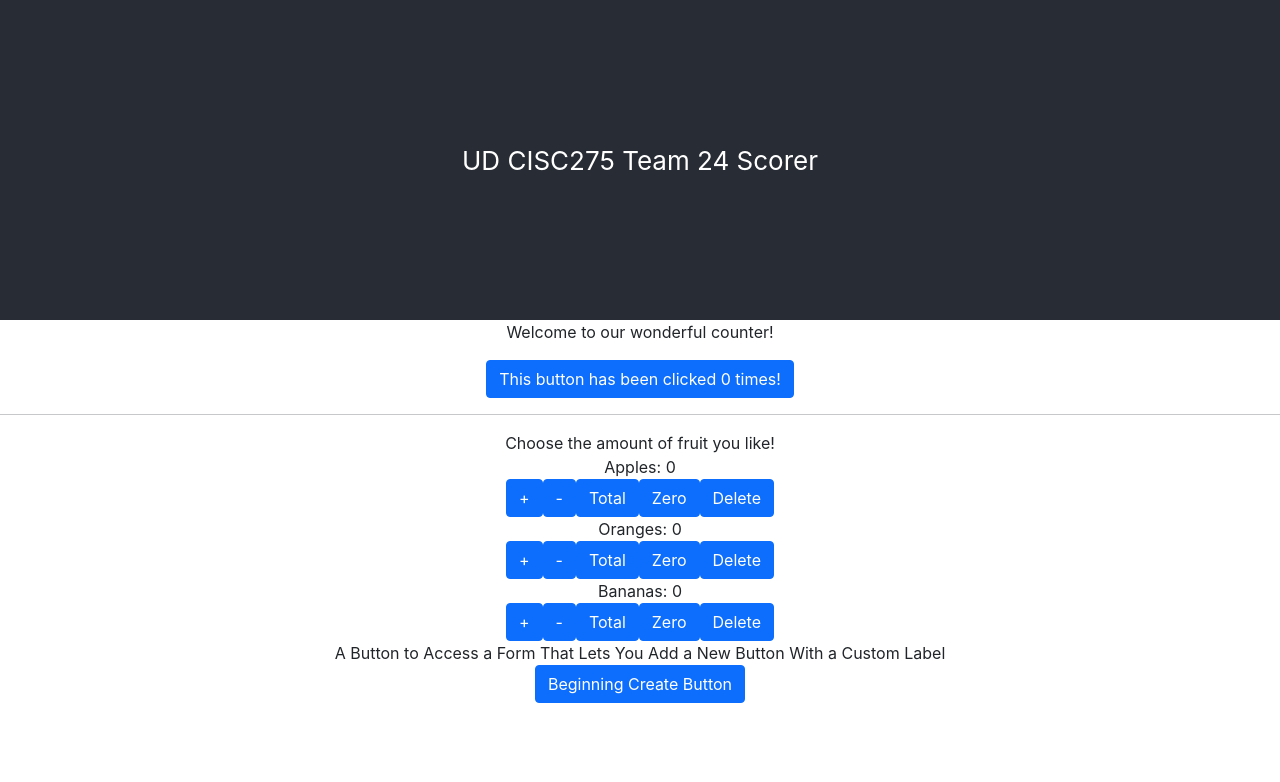
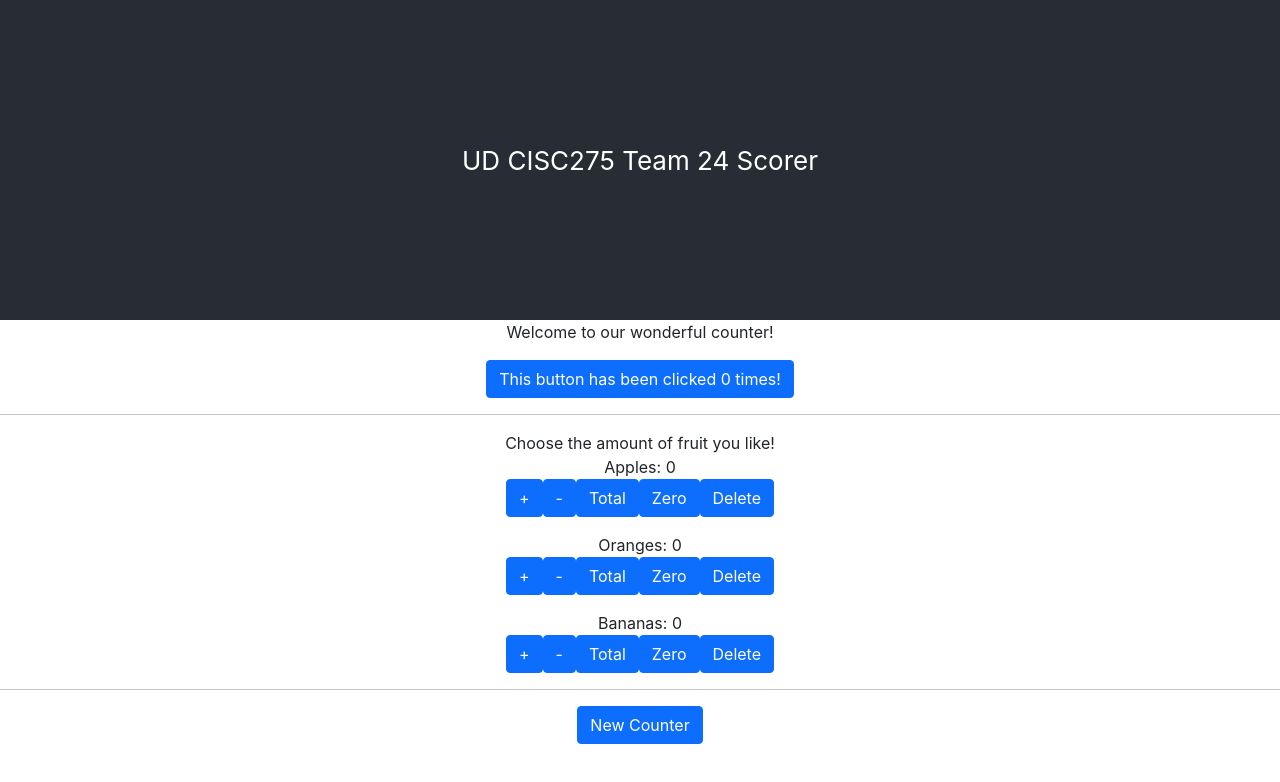
Before and after one commit to weldindunn/team-24-scorer, a React (Create React App) app: page / in a window 1280 px wide. Shown: the top 782 px of the page. Built offline with nearby package versions, Linux system fonts and the light colour scheme.

Commit message:
Pulling delete counter change

```diff
--- a/src/App.tsx
+++ b/src/App.tsx
@@ -1,10 +1,20 @@
-import React from "react";
+import React, { useState } from "react";
+import { Stack } from "react-bootstrap";
 import "./App.css";
 import { FruitCounter } from "./components/FruitCounter";
 import { Counter } from "./components/Counter";
-import { Access_and_Add } from "./components/Access-and-Add";
+//import { Access_and_Add } from "./components/Access-and-Add";
+import { AddCounterButton } from "./components/AddCounterButton";
+
+const NAMES = ["Apples", "Oranges", "Bananas"];
 
 function App(): JSX.Element {
+    const [names, setNames] = useState<string[]>(NAMES);
+
+    function addName(name: string) {
+        setNames([...names, name]);
+    }
+
     return (
         <div>
             <div className="App">
@@ -18,10 +28,17 @@ function App(): JSX.Element {
                 </div>
                 <div>
                     <span>Choose the amount of fruit you like!</span>
-                    <FruitCounter name={"Apples"}></FruitCounter>
-                    <FruitCounter name={"Oranges"}></FruitCounter>
-                    <FruitCounter name="Bananas"></FruitCounter>
-                    <Access_and_Add></Access_and_Add>
+                    <Stack gap={3}>
+                        {names.map((name: string) => (
+                            <div key={name}>
+                                <FruitCounter name={name}></FruitCounter>
+                            </div>
+                        ))}
+                    </Stack>
+                    <hr />
+                </div>
+                <div>
+                    <AddCounterButton addName={addName}></AddCounterButton>
                 </div>
             </div>
         </div>
--- a/src/components/Access-and-Add.tsx
+++ b/src/components/Access-and-Add.tsx
@@ -19,7 +19,7 @@ function Reveal({ visible, setVisible }: visible): JSX.Element {
     }
     return (
         <div>
-            <Button onClick={flipVisibility}>Beginning Create Button</Button>
+            <Button onClick={flipVisibility}>Create Button</Button>
         </div>
     );
 }
--- /dev/null
+++ b/src/components/AddCounterButton.tsx
@@ -0,0 +1,55 @@
+import React, { useState } from "react";
+import { Button, Form, Row } from "react-bootstrap";
+
+export function AddCounterButton({
+    addName
+}: {
+    addName: (name: string) => void;
+}): JSX.Element {
+    const [visible, setVisibility] = useState<boolean>(false);
+    const [name, setName] = useState<string>("");
+
+    function setVisible() {
+        setVisibility(true);
+    }
+
+    function setInvisible() {
+        setVisibility(false);
+    }
+
+    function saveCounter() {
+        addName(name);
+        setInvisible();
+    }
+
+    return (
+        <div>
+            <div>
+                <Button onClick={setVisible}>New Counter</Button>
+            </div>
+            <div>
+                {visible ? (
+                    <div>
+                        <div>
+                            <div>
+                                <Form.Group as={Row}>
+                                    <Form.Control>
+                                        value={name}, onChange=
+                                        {(
+                                            event: React.ChangeEvent<HTMLInputElement>
+                                        ) => setName(event.target.value)}
+                                    </Form.Control>
+                                </Form.Group>
+                            </div>
+                        </div>
+                        <div>
+                            <Button onClick={saveCounter}>Add</Button>
+                        </div>
+                    </div>
+                ) : (
+                    <div></div>
+                )}
+            </div>
+        </div>
+    );
+}
```
